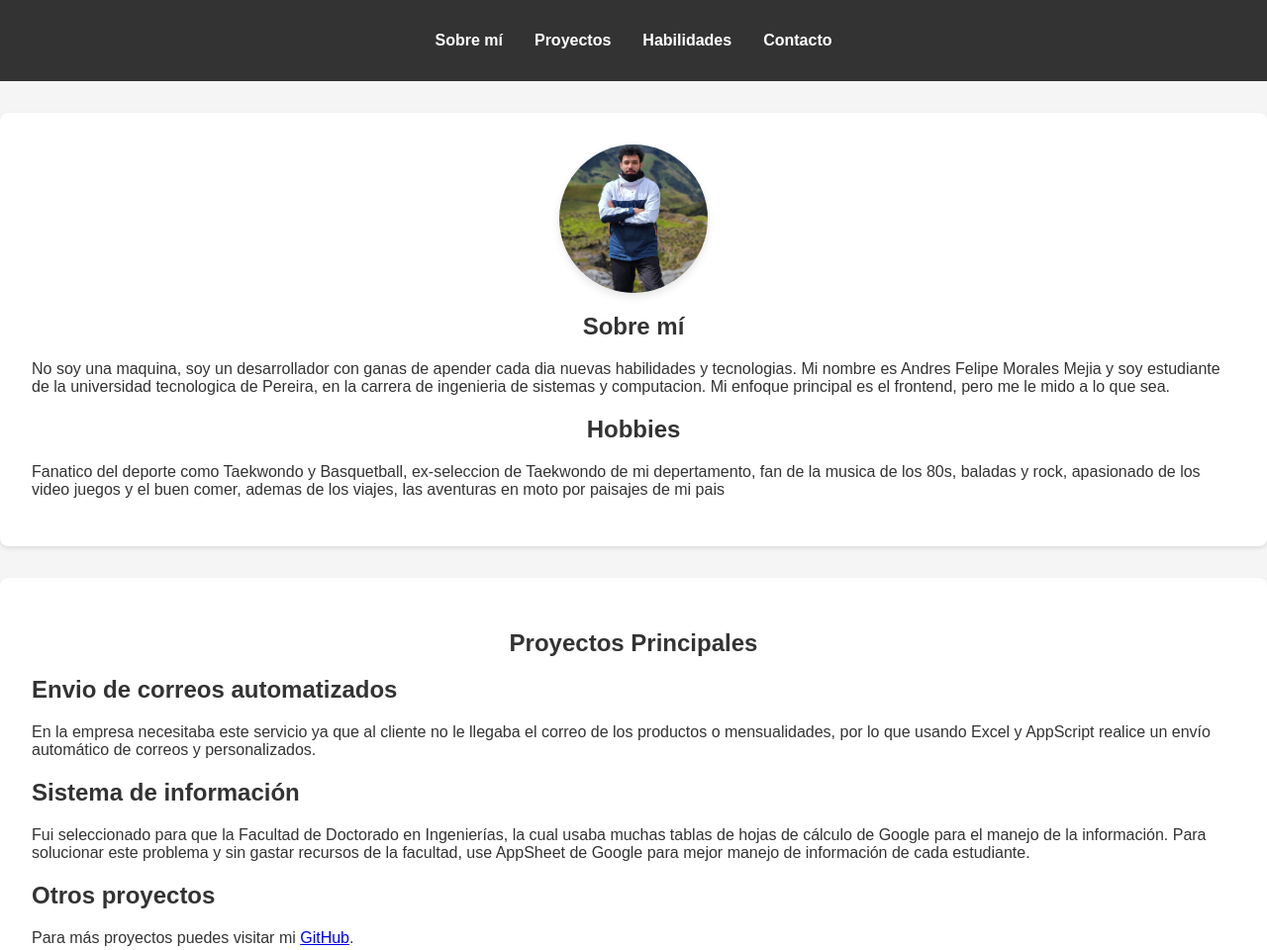
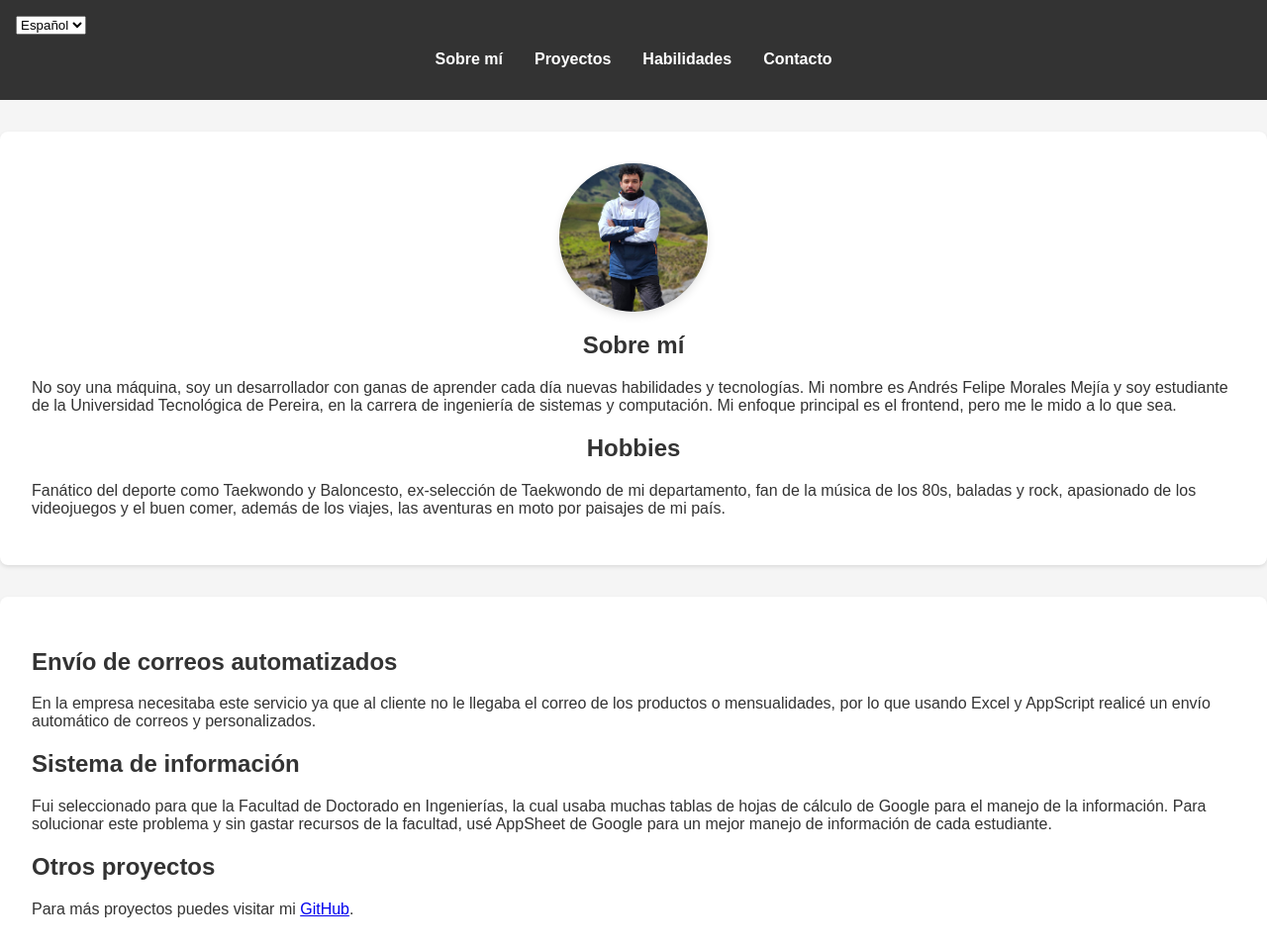
Before and after one commit to Unperique/Portafolio, a plain HTML site: page index.html in a window 1280 px wide. Shown: the top 960 px of the page at 99% size. Drawn offline with Linux system fonts and the light colour scheme.

Commit message:
Mejoras de idioma

```diff
--- /dev/null
+++ b/es.json
@@ -0,0 +1,80 @@
+{
+    "header": {
+        "nav_links": [
+            { "id": "about", "text": "Sobre mí" },
+            { "id": "projects", "text": "Proyectos" },
+            { "id": "skills", "text": "Habilidades" },
+            { "id": "contact", "text": "Contacto" }
+        ]
+    },
+
+    "about": {
+      "title": "Sobre mí",
+      "content": "No soy una máquina, soy un desarrollador con ganas de aprender cada día nuevas habilidades y tecnologías. Mi nombre es Andrés Felipe Morales Mejía y soy estudiante de la Universidad Tecnológica de Pereira, en la carrera de ingeniería de sistemas y computación. Mi enfoque principal es el frontend, pero me le mido a lo que sea.",
+      "hobbies_title": "Hobbies",
+      "hobbies_content": "Fanático del deporte como Taekwondo y Baloncesto, ex-selección de Taekwondo de mi departamento, fan de la música de los 80s, baladas y rock, apasionado de los videojuegos y el buen comer, además de los viajes, las aventuras en moto por paisajes de mi país."
+    },
+    "projects": {
+      "title": "Proyectos Principales",
+      "items": [
+        {
+          "title": "Envío de correos automatizados",
+          "description": "En la empresa necesitaba este servicio ya que al cliente no le llegaba el correo de los productos o mensualidades, por lo que usando Excel y AppScript realicé un envío automático de correos y personalizados."
+        },
+        {
+          "title": "Sistema de información",
+          "description": "Fui seleccionado para que la Facultad de Doctorado en Ingenierías, la cual usaba muchas tablas de hojas de cálculo de Google para el manejo de la información. Para solucionar este problema y sin gastar recursos de la facultad, usé AppSheet de Google para un mejor manejo de información de cada estudiante."
+        },
+        {
+            "title": "Otros proyectos",
+            "description": "Para más proyectos puedes visitar mi <a href=\"https://github.com/Unperique\" target=\"_blank\">GitHub</a>."
+        }
+      ]
+    },
+    "skills": {
+      "soft_skills": {
+        "title": "Habilidades blandas",
+        "items": [
+          "Trabajo en equipo",
+          "Manejo de habilidades blandas",
+          "Pensamiento lógico",
+          "Habilidades de programación",
+          "Disciplina",
+          "Capacidad de liderazgo",
+          "Capacidad de adaptación"
+        ]
+      },
+      "technical_skills": {
+        "title": "Habilidades técnicas",
+        "items": [
+          "HTML",
+          "CSS",
+          "js",
+          "PHP",
+          "MySQL",
+          "TypeScript",
+          "React",
+          "Python",
+          "C",
+          "C++",
+          "AppSheet",
+          "AppScript"
+        ]
+      }
+    },
+    "contact": {
+      "title": "Contacto",
+      "form_labels": {
+        "name": "Nombre:",
+        "email": "Correo Electrónico:",
+        "message": "Mensaje:"
+      },
+      "buttons": {
+        "submit": "Enviar",
+        "copy_email": "Copiar Correo"
+      }
+    },
+    "footer": {
+      "copyright": "&copy; 2024 Andrés Felipe Morales Mejía"
+    }
+  }
--- a/index.html
+++ b/index.html
@@ -8,6 +8,11 @@
 </head>
 <body>
     <header>
+        <select id="lang-select">
+            <option value="es">Español</option>
+            <option value="en">English</option>
+        </select>
+
         <nav>
             <ul>
                 <li><a href="#about">Sobre mí</a></li>
@@ -22,25 +27,25 @@
         <img src="Images/yo.jpg" alt="Foto de Andres Felipe Morales Mejia" class="profile-photo">
 
         <h1>Sobre mí</h1>
-        <p>No soy una maquina, soy un desarrollador con ganas de apender cada dia nuevas habilidades y tecnologias.
-            Mi nombre es Andres Felipe Morales Mejia y soy estudiante de la universidad tecnologica de Pereira,
-            en la carrera de ingenieria de sistemas y computacion. Mi enfoque principal es el frontend, pero me le mido a lo que sea.
+        <p>No soy una máquina, soy un desarrollador con ganas de aprender cada día nuevas habilidades y tecnologías.
+            Mi nombre es Andres Felipe Morales Mejia y soy estudiante de la universidad tecnológica de Pereira,
+            en la carrera de ingeniería de sistemas y computación. Mi enfoque principal es el frontend, pero me le mido a lo que sea.
         </p>
         <h1>Hobbies</h1>
-        <p>Fanatico del deporte como Taekwondo y Basquetball, ex-seleccion de Taekwondo de mi depertamento, fan de la musica de los
-            80s, baladas y rock, apasionado de los video juegos y el buen comer, ademas de los viajes, las aventuras en moto por paisajes de mi pais
+        <p>Fanático del deporte como Taekwondo y Baloncesto, ex-selección de Taekwondo de mi departamento, fan de la música de los
+            80s, baladas y rock, apasionado de los videojuegos y el buen comer, además de los viajes, las aventuras en moto por paisajes de mi país
         </p>
     </section>
 
     <section id="projects">
         <h1>Proyectos Principales</h1>
         <div class="project">
-            <h2>Envio de correos automatizados</h2>
-            <p>En la empresa necesitaba este servicio ya que al cliente no le llegaba el correo de los productos o mensualidades, por lo que usando Excel y AppScript realice un envío automático de correos y personalizados.</p>
+            <h2>Envío de correos automatizados</h2>
+            <p>En la empresa necesitaba este servicio ya que al cliente no le llegaba el correo de los productos o mensualidades, por lo que usando Excel y AppScript realicé un envío automático de correos y personalizados.</p>
         </div>
         <div class="project">
             <h2>Sistema de información</h2>
-            <p>Fui seleccionado para que la Facultad de Doctorado en Ingenierías, la cual usaba muchas tablas de hojas de cálculo de Google para el manejo de la información. Para solucionar este problema y sin gastar recursos de la facultad, use AppSheet de Google para mejor manejo de información de cada estudiante.</p>
+            <p>Fui seleccionado para que la Facultad de Doctorado en Ingenierías, la cual usaba muchas tablas de hojas de cálculo de Google para el manejo de la información. Para solucionar este problema y sin gastar recursos de la facultad, use AppSheet de Google para un mejor manejo de información de cada estudiante.</p>
         </div>
         <div class="project">
             <h2>Otros proyectos</h2>
@@ -53,13 +58,13 @@
         <ul>
             <li>Trabajo en equipo</li>
             <li>Manejo de habilidades blandas</li>
-            <li>Pensamiento logico</li>
+            <li>Pensamiento lógico</li>
             <li>Habilidades de programación</li>
             <li>Disciplina</li>
             <li>Capacidad de liderazgo</li>
             <li>Capacidad de adaptación</li>
         </ul>
-        <h1>Habilidades tecnicas</h1>
+        <h1>Habilidades técnicas</h1>
         <div class="languages">
             <img src="Images/HTML.png" alt="HTML">
             <img src="Images/CSS.png" alt="CSS">
--- a/scripts.js
+++ b/scripts.js
@@ -1,16 +1,97 @@
 document.addEventListener('DOMContentLoaded', () => {
-    const form = document.getElementById('contact-form');
+    const myEmail = 'andresfelipemoralesmejia@gmail.com';
+    let selectedLanguage = localStorage.getItem('selectedLanguage') || 'es';
+
+    const loadLanguage = (lang) => {
+        fetch(`${lang}.json`)
+            .then(response => {
+                if (!response.ok) {
+                    throw new Error('Se pudo cargar el archivo JSON');
+                }
+                return response.json();
+            })
+            .then(data => {
+                updateContent(data);
+                updateHeader(data);
+                setupFormListeners();
+            })
+            .catch(error => console.error('Error al cargar archivo JSON:', error));
+    };
+
+    const updateContent = (data) => {
+        document.getElementById('about').innerHTML = `
+            <img src="Images/yo.jpg" alt="Foto de Andres Felipe Morales Mejia" class="profile-photo">
+            <h1>${data.about.title}</h1>
+            <p>${data.about.content}</p>
+            <h1>${data.about.hobbies_title}</h1>
+            <p>${data.about.hobbies_content}</p>
+        `;
+
+        document.getElementById('projects').innerHTML = data.projects.items.map(item => `
+            <div class="project">
+                <h2>${item.title}</h2>
+                <p>${item.description}</p>
+            </div>
+        `).join('');
+
+        document.getElementById('skills').innerHTML = `
+            <h1>${data.skills.soft_skills.title}</h1>
+            <ul>
+                ${data.skills.soft_skills.items.map(skill => `<li>${skill}</li>`).join('')}
+            </ul>
+            <h1>${data.skills.technical_skills.title}</h1>
+            <div class="languages">
+                ${data.skills.technical_skills.items.map(language => `
+                    <img src="Images/${language.toLowerCase()}.png" alt="${language}">
+                `).join('')}
+            </div>
+        `;
+
+        document.getElementById('contact').innerHTML = `
+            <h1>${data.contact.title}</h1>
+            <form id="contact-form">
+                <label for="name">${data.contact.form_labels.name}</label>
+                <input type="text" id="name" name="name">
+                <label for="email">${data.contact.form_labels.email}</label>
+                <input type="email" id="email" name="email">
+                <label for="message">${data.contact.form_labels.message}</label>
+                <textarea id="message" name="message"></textarea>
+                <button type="submit" id="send-email">${data.contact.buttons.submit}</button>
+                <button type="button" id="copy-email">${data.contact.buttons.copy_email}</button>
+                <div class="contact-links">
+                    <a href="https://github.com/Unperique" target="_blank">
+                        <img src="Images/github.png" alt="GitHub">
+                    </a>
+                    <a href="https://www.linkedin.com/in/andres-felipe-morales-20b944213/" target="_blank">
+                        <img src="Images/linkedin.png" alt="LinkedIn">
+                    </a>
+                </div>
+            </form>
+        `;
+    };
+
+    const updateHeader = (data) => {
+        const headerNav = document.querySelector('header nav ul');
+        headerNav.innerHTML = data.header.nav_links.map(link => `<li><a href="#${link.id}">${link.text}</a></li>`).join('');
+
+        const langSelect = document.getElementById('lang-select');
+        if (data.header.language_select && data.header.language_select.options) {
+            langSelect.innerHTML = data.header.language_select.options.map(option => `<option value="${option.value}">${option.text}</option>`).join('');
+            langSelect.previousElementSibling.textContent = data.header.language_select.label;
+        }
+    };
+
+    const setupFormListeners = () => {
         const sendEmailButton = document.getElementById('send-email');
         const copyEmailButton = document.getElementById('copy-email');
-    const myEmail = 'andresfelipemoralesmejia@gmail.com';
 
         sendEmailButton.addEventListener('click', (e) => {
             e.preventDefault();
-        const name = document.getElementById('name').value;
-        const email = document.getElementById('email').value;
-        const message = document.getElementById('message').value;
+            const name = document.getElementById('name').value.trim();
+            const email = document.getElementById('email').value.trim();
+            const message = document.getElementById('message').value.trim();
 
-        if (name === '' || email === '' || message === '') {
+            if (!name || !email || !message) {
                 alert('Por favor completa todos los campos.');
                 return;
             }
@@ -20,10 +101,19 @@ document.addEventListener('DOMContentLoaded', () => {
         });
 
         copyEmailButton.addEventListener('click', () => {
-        navigator.clipboard.writeText(myEmail).then(() => {
-            alert('Correo copiado al portapapeles');
-        }, () => {
-            alert('Error al copiar el correo');
+            navigator.clipboard.writeText(myEmail)
+                .then(() => alert('Correo copiado al portapapeles'))
+                .catch(() => alert('Error al copiar el correo'));
+        });
+    };
+
+    // Cargar idioma por defecto al inicio
+    loadLanguage(selectedLanguage);
+
+    // Manejar cambio de idioma
+    document.getElementById('lang-select').addEventListener('change', function() {
+        selectedLanguage = this.value;
+        localStorage.setItem('selectedLanguage', selectedLanguage);
+        loadLanguage(selectedLanguage);
     });
 });
-});
```
Also changed, not shown: en.json (added, +80 -0 lines), Images/linkedin.webp (deleted). Lines whose indentation alone changed are shown as unchanged.
